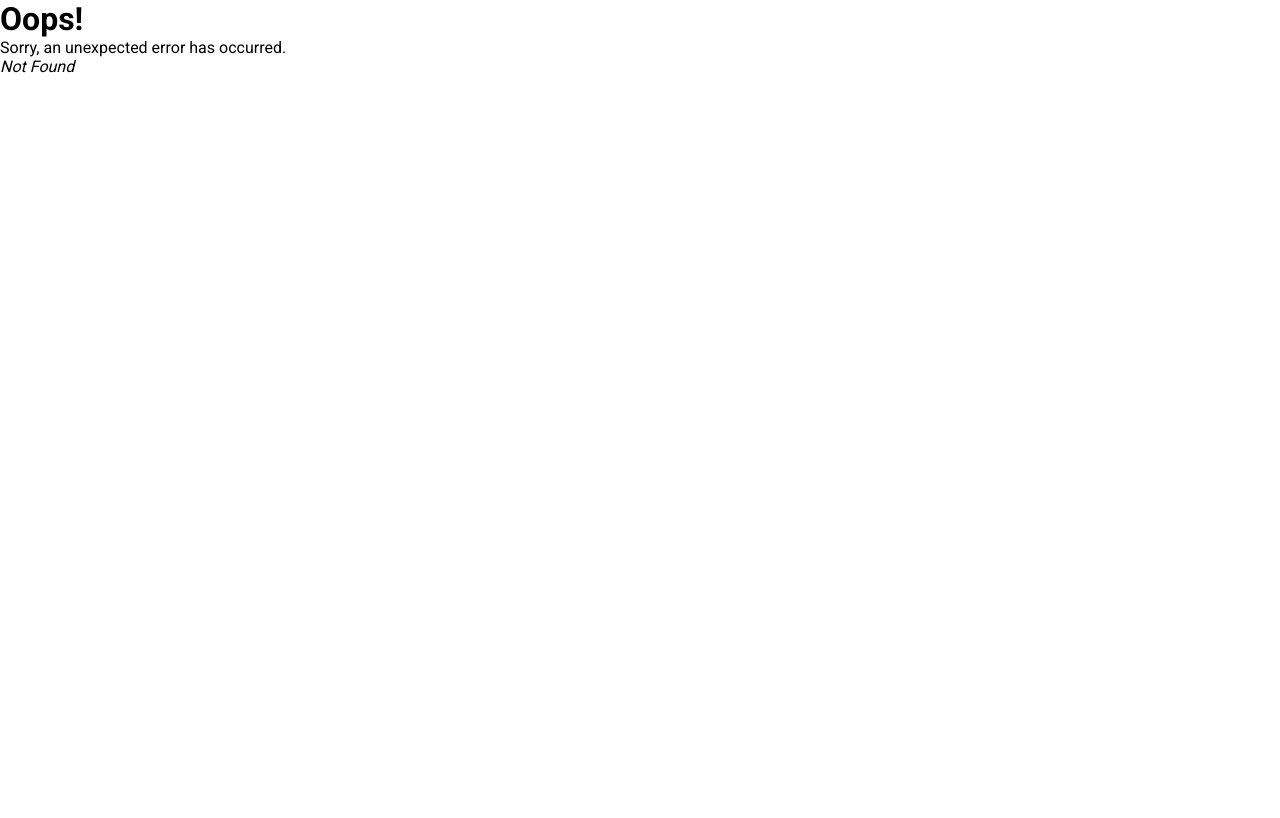
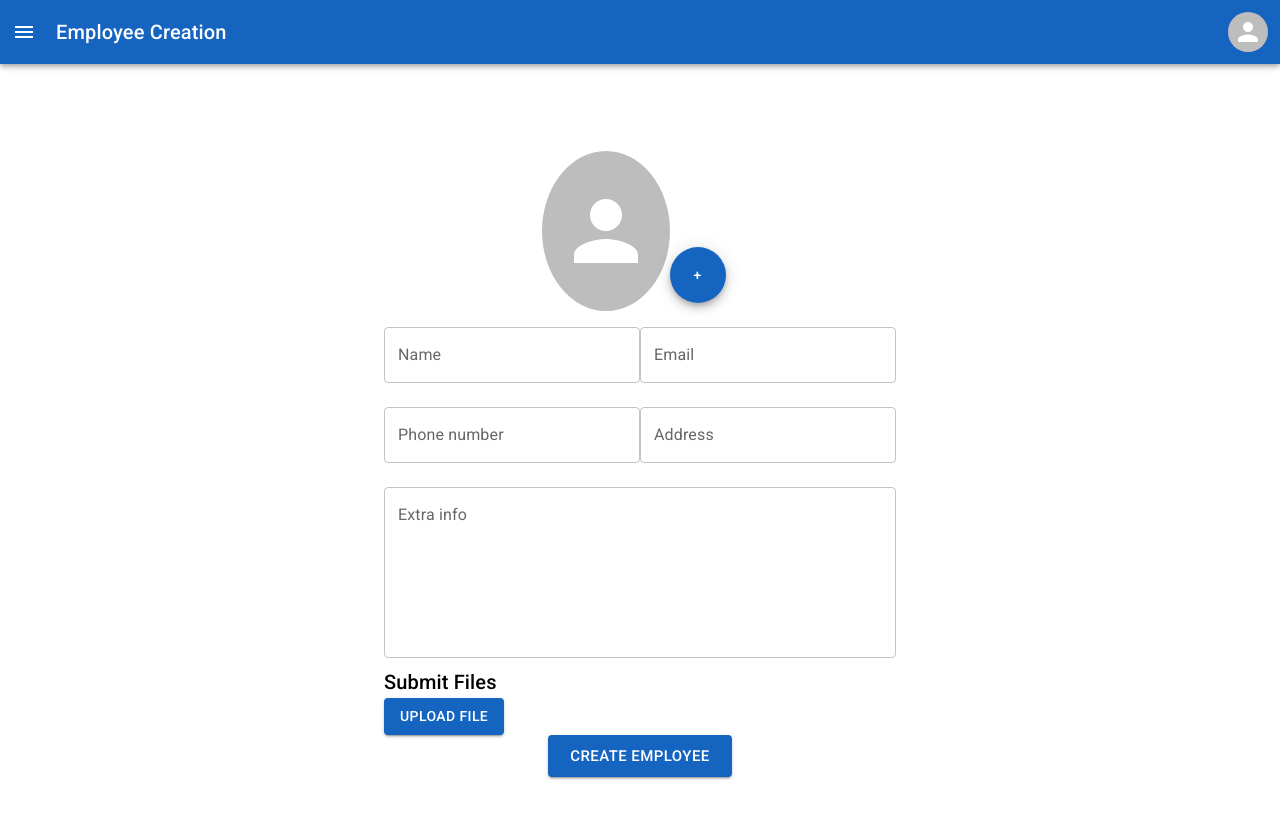
Before and after one commit to SE2-WS23/Skillverse-Web, a React (Vite) app: page /employee-creation in a window 1280 px wide. Before the commit this address had no page. Shown: the top 818 px of the page. Built offline with nearby package versions, Linux system fonts and the light colour scheme.

Commit message:
Employee Creation Page

```diff
--- /dev/null
+++ b/src/pages/EmployeeCreation/EmployeeCreationPage.jsx
@@ -0,0 +1,92 @@
+import { Avatar, Box, Button, Fab, TextField, Typography } from "@mui/material";
+import UploadBox from "./components/UploadBox";
+import PageLayout from "../../components/PageLayout";
+
+/**
+ * The `EmployeeCreationPage` function is a React component that renders a form for users to create
+ * a new employee, including fields for the employee's name, email, phone number, address, and
+ * additional information, as well as a button to upload a resume and a button to create the employee.
+ * @returns {JSX.Element} The Employee creation page component.
+ */
+
+function EmployeeCreationPage() {
+
+  function EmployeeCreation(event) {
+    console.log("Employee has been created");
+  }
+  function changeAvatar(event) {
+    console.log("Avatar has been changed");
+  }
+
+
+
+
+  return (
+    <PageLayout viewportPage title="Employee Creation">
+      <form className="employeeCreationForm">
+      <Box
+      sx={{
+        display: "flex",
+        justifyContent: "center",
+        alignItems: "center",
+        minHeight: "100vh",
+        minWidth: "100vw",
+        flexDirection: "column"
+      }}
+        >
+          <Box maxWidth="50%">
+          <Box display="flex" flexDirection="row" alignItems="center" justifyContent="center">
+  <Avatar sx={{ width: "10vw", height: "20vh", variant: "circular" }} />
+  <Fab
+    color="primary"
+    aria-label="add"
+    size="large"
+    variant="circular"
+    sx={{
+      alignSelf: "end",
+      marginRight: "1vw",
+      marginBottom: "1vh",
+    }} onClick={changeAvatar}> +
+    </Fab>
+  </Box>
+      <Box >
+      <TextField
+      label="Name"  margin="normal" sx={{ minWidth:"20vw"}}/>
+      <TextField
+      label="Email" margin="normal" sx={{ minWidth:"20vw"}}/>
+
+      </Box>
+      <Box display="flex" flexDirection="row">
+      <TextField  label="Phone number" margin="normal" sx={{ minWidth:"20vw"}} />
+      <TextField
+      label="Address" margin="normal" sx={{ minWidth:"20vw"}}/>
+      </Box>
+    <Box display="flex "
+
+    flexDirection="column">
+      <TextField
+        margin="normal"
+        type="submit"
+        label="Extra info"
+        minRows={6}
+        sx={{ minWidth:"40vw"}}
+        multiline/>
+    </Box>
+      <Typography variant="h6">Submit Files </Typography>
+      <UploadBox title="Resume" />
+        </Box>
+
+        <Button
+        type="submit"
+        variant="contained"
+        color="primary"
+        size="large"
+        onClick={EmployeeCreation}>Create Employee
+        </Button>
+      </Box>
+    </form>
+    </PageLayout>
+  );
+}
+
+export default EmployeeCreationPage;
--- /dev/null
+++ b/src/pages/EmployeeCreation/components/UploadBox.jsx
@@ -0,0 +1,51 @@
+import React, { useState } from "react";
+import { Button, Typography, Box } from "@mui/material";
+import UploadedFile from "./UploadedFile";
+
+
+/**
+ * @returns {JSX.Element} The Box holding all uploaded files in the Employee creation page component.
+ */
+
+function UploadBox() {
+  const [selectedFiles, setSelectedFiles] = useState([]);
+
+  const handleFileSubmit = (event) => {
+    console.log("File has been deleted");
+    const files = event.target.files;
+    const newFiles = Array.from(files);
+    setSelectedFiles((prevFiles) => [...prevFiles, ...newFiles]);
+  };
+
+  const handleFileUpload = (event) => {
+    document.getElementById("upload-file").click();
+  }
+
+  return (
+    <div>
+      {selectedFiles.map((file, index) => (
+        <Box key={index} display="flex" alignItems="center" mb={1}>
+          <UploadedFile />
+          <Typography variant="subtitle1" style={{ marginLeft: 8 }}>
+            {file.name}
+          </Typography>
+        </Box>
+      ))}
+      <label htmlFor="upload-file">
+        <input
+          style={{ display: "none" }}
+          id="upload-file"
+          name="upload-file"
+          type="file"
+          multiple
+          onChange={handleFileSubmit}
+        />
+        <Button color="primary" variant="contained" onClick={handleFileUpload}>
+          Upload File
+        </Button>
+      </label>
+    </div>
+  );
+}
+
+export default UploadBox;
--- /dev/null
+++ b/src/pages/EmployeeCreation/components/UploadedFile.jsx
@@ -0,0 +1,30 @@
+import React from "react";
+import { Typography, Box, IconButton } from "@mui/material";
+import { InsertDriveFile } from "@mui/icons-material";
+import DeleteIcon from '@mui/icons-material/Delete';
+
+/**
+ * @returns {JSX.Element} The File Component for Employee creation page to display uploaded Files.
+ */
+
+function UploadedFile({ fileName }) {
+
+    const deleteFile = (event) => {
+        console.log("File has been deleted");
+      };
+
+  return (
+
+    <Box display="flex" alignItems="center" flexDirection="row" mb={1}>
+        <InsertDriveFile fontSize="small" style={{ marginRight: 8 }} />
+            <Typography variant="subtitle1">Selected File: {fileName}</Typography>
+        <IconButton aria-label="delete" onClick={deleteFile} sx={{alignItems:"right"}} >
+            <DeleteIcon />
+        </IconButton>
+
+    </Box>
+
+  );
+}
+
+export default UploadedFile;
--- a/src/routes.jsx
+++ b/src/routes.jsx
@@ -1,6 +1,7 @@
 import AssessmentPage from "./pages/Assessment/AssessmentPage";
 import CourseFeedbackPage from "./pages/CourseFeedback/CourseFeedbackPage";
 import DashboardPage from "./pages/Dashboard/DashboardPage";
+import EmployeeCreationPage from "./pages/EmployeeCreation/EmployeeCreationPage";
 import HomePage from "./pages/Home/HomePage";
 import JobProfilePage from "./pages/JobProfile/JobProfilePage";
 import LinkedInLearning from "./pages/LinkedInLearning/LinkedInLearningPage";
@@ -40,6 +41,10 @@ const ROUTES = [
     path: "assessment",
     element: <AssessmentPage />,
   },
+  {
+    path: "employee-creation",
+    element: <EmployeeCreationPage />,
+  },
 ];
 
 export default ROUTES;
```
